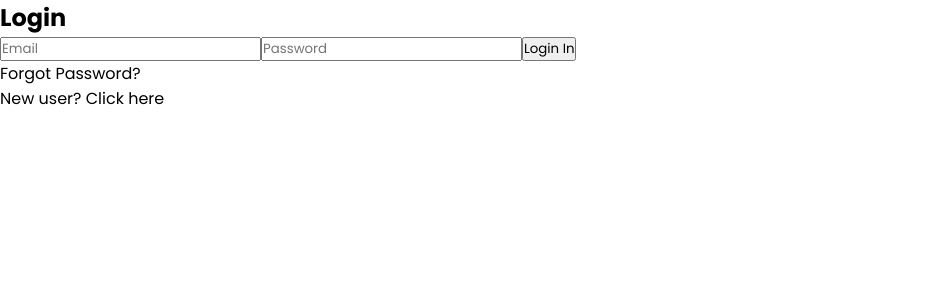
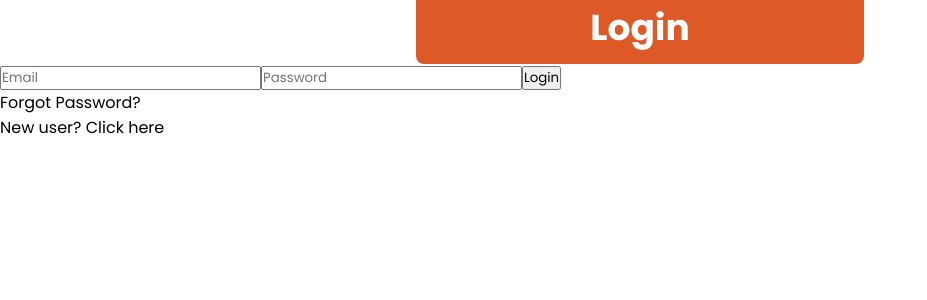
Before and after one commit to Fiifisapp/React_Hunter, a React (Create React App) app: page /auth in a window 1280 px wide. Shown: the top 300 px of the page, without its empty margins (0-927 px from the left). Built offline with nearby package versions, Linux system fonts and the light colour scheme; no server answers.

Commit message:
login styling

```diff
--- a/src/components/Login.js
+++ b/src/components/Login.js
@@ -1,6 +1,7 @@
 import React, { useRef } from "react";
 import { useUserContext } from "../context/userContext";
 import { useNavigate } from "react-router-dom";
+import "./login.styles.css";
 
 const Login = () => {
   const emailRef = useRef();
@@ -20,15 +21,21 @@ const Login = () => {
   };
 
   return (
-    <div className="form">
-      <h2> Login </h2>
-      <form onSubmit={onSubmit}>
-        <input placeholder="Email" type="email" ref={emailRef} />
-        <input placeholder="Password" type="password" ref={psdRef} />
-        <button type="submit">Login In</button>
-        <p onClick={forgotPasswordHandler}>Forgot Password?</p>
-      </form>
-    </div>
+    <>
+      <div className="banner">
+        <h2> Login </h2>
+      </div>
+
+      <div className="login-image"></div>
+      <div className="login-form">
+        <form onSubmit={onSubmit}>
+          <input placeholder="Email" type="email" ref={emailRef} className="login-input"/>
+          <input placeholder="Password" type="password" ref={psdRef} className="login-input"/>
+          <button type="submit" className="login-button">Login</button>
+          <p onClick={forgotPasswordHandler} className="login-text">Forgot Password?</p>
+        </form>
+      </div>
+    </>
   );
 };
 export default Login;
```
Also changed, not shown: src/components/login.styles.css (added).
